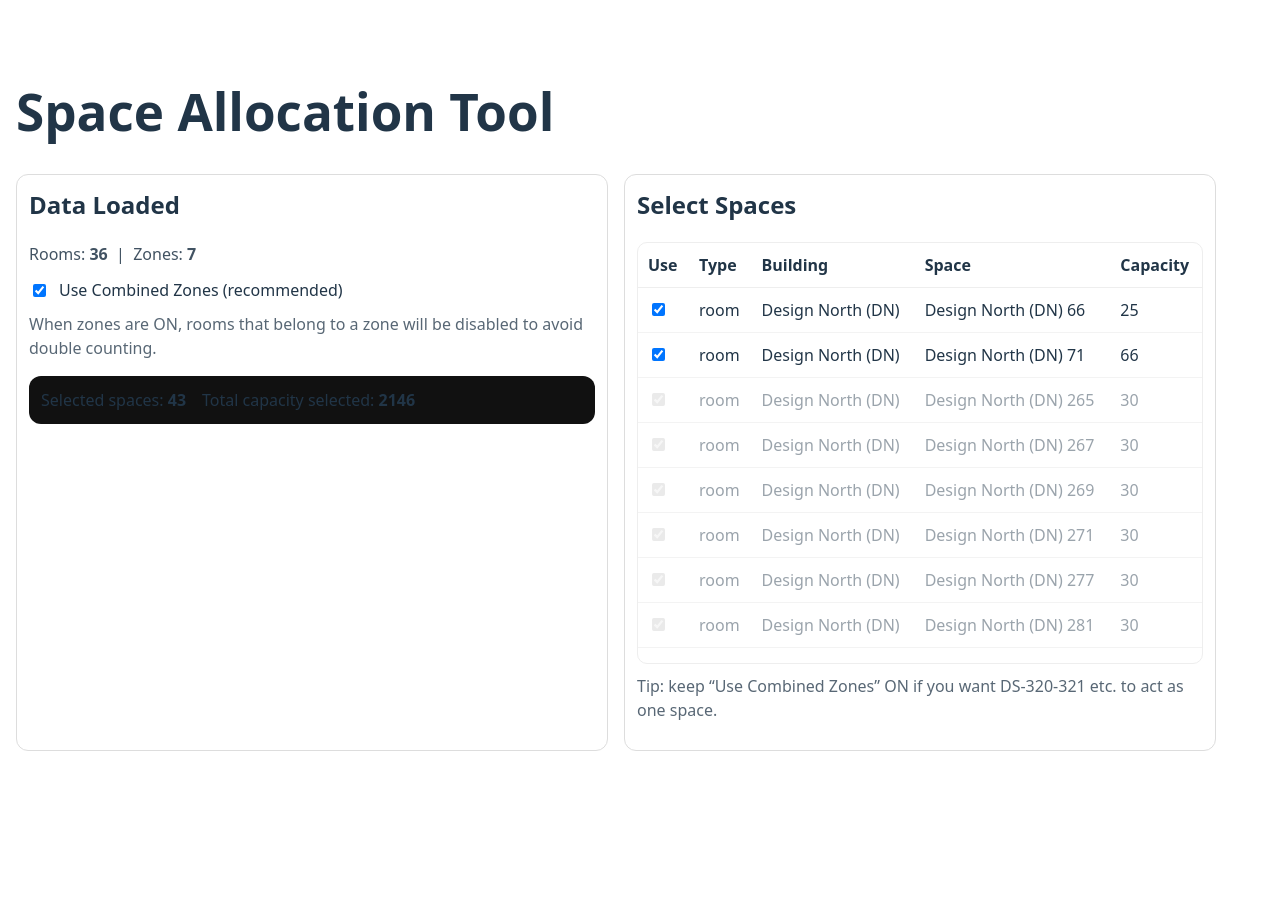
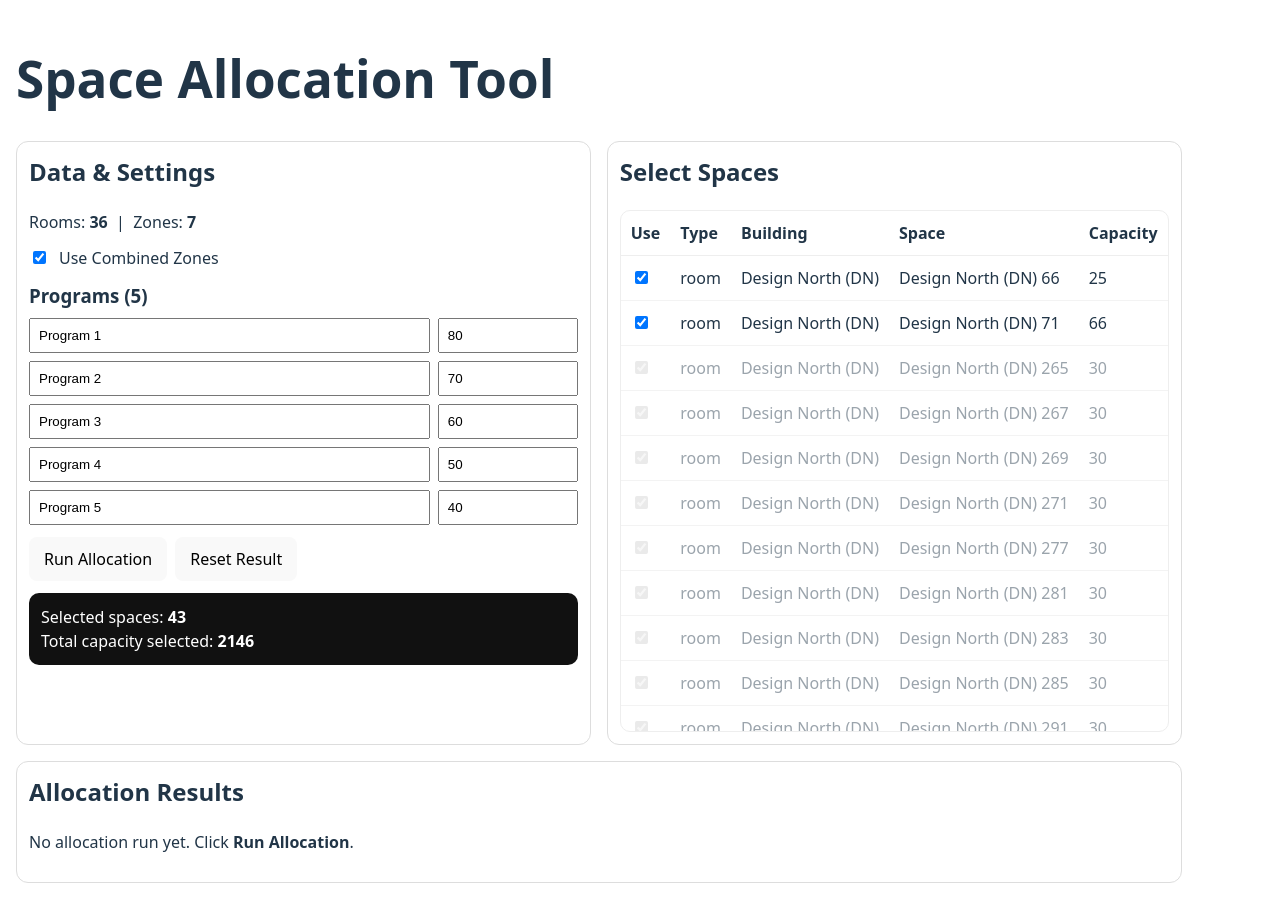
Before and after one commit to ShravyaAU/space-allocation, a React (Vite) app: page / in a window 1280 px wide. Before the commit the page ends 800 px from the top, so only its background shows below. Built offline with nearby package versions, Linux system fonts and the light colour scheme.

Commit message:
Add program inputs, proportional allocation engine, and results UI

```diff
--- a/src/App.jsx
+++ b/src/App.jsx
@@ -1,6 +1,7 @@
 import { useEffect, useMemo, useState } from "react";
 import Papa from "papaparse";
 
+/* ----------------- helpers ----------------- */
 function norm(s) {
   return String(s || "").replace(/\s+/g, " ").trim();
 }
@@ -9,14 +10,81 @@ function toNum(x) {
   return Number.isFinite(n) ? n : 0;
 }
 
+/* Proportional allocation for one room:
+   Inputs:
+     - capacity: number of seats in the room
+     - progRemaining: array of remaining students per program (numbers)
+   Returns:
+     - alloc: array of allocated counts per program (same length)
+   Algorithm:
+     - compute ideal = progRem[i] * capacity / totalRem
+     - take floor(ideal)
+     - distribute leftover seats one-by-one to programs with largest fractional remainder,
+       but never exceed progRemaining[i].
+*/
+function allocateForRoom(capacity, progRemaining) {
+  const n = progRemaining.length;
+  const totalRem = progRemaining.reduce((s, x) => s + x, 0);
+  if (totalRem === 0 || capacity === 0) return new Array(n).fill(0);
+
+  // ideal fractional
+  const ideal = progRemaining.map((r) => (r / totalRem) * capacity);
+  const base = ideal.map((v) => Math.floor(v));
+  let allocated = base.slice();
+  let used = allocated.reduce((s, x) => s + x, 0);
+  let leftover = capacity - used;
+
+  // compute fractional remainders with index
+  const fracs = ideal.map((v, i) => ({ i, frac: v - Math.floor(v) }));
+
+  // sort by fractional desc, tie-break by larger remaining students
+  fracs.sort((a, b) => b.frac - a.frac);
+
+  // distribute leftovers
+  for (let k = 0; k < fracs.length && leftover > 0; ++k) {
+    const i = fracs[k].i;
+    const canTake = Math.min(leftover, progRemaining[i] - allocated[i]);
+    if (canTake > 0) {
+      allocated[i] += canTake;
+      leftover -= canTake;
+    }
+  }
+
+  // If still leftover (edge cases where some programs already exhausted), distribute to any with remaining
+  if (leftover > 0) {
+    for (let i = 0; i < n && leftover > 0; ++i) {
+      const canTake = Math.min(leftover, progRemaining[i] - allocated[i]);
+      if (canTake > 0) {
+        allocated[i] += canTake;
+        leftover -= canTake;
+      }
+    }
+  }
+
+  return allocated;
+}
+
+/* ----------------- App ----------------- */
 export default function App() {
+  /* Data loading */
   const [spaceRows, setSpaceRows] = useState([]);
   const [combinedRows, setCombinedRows] = useState([]);
 
   const [useZones, setUseZones] = useState(true);
   const [selected, setSelected] = useState(() => new Set());
 
-  // Load space_division.csv
+  // programs: default 5
+  const [programs, setPrograms] = useState([
+    { name: "Program 1", count: 80 },
+    { name: "Program 2", count: 70 },
+    { name: "Program 3", count: 60 },
+    { name: "Program 4", count: 50 },
+    { name: "Program 5", count: 40 },
+  ]);
+
+  // allocation result object
+  const [allocationResult, setAllocationResult] = useState(null);
+
   useEffect(() => {
     Papa.parse("/data/space_division.csv", {
       download: true,
@@ -49,7 +117,6 @@ export default function App() {
     });
   }, []);
 
-  // Load combined_spaces.csv
   useEffect(() => {
     Papa.parse("/data/combined_spaces.csv", {
       download: true,
@@ -73,7 +140,7 @@ export default function App() {
     });
   }, []);
 
-  // Base rooms
+  /* Build selectable spaces (zones + rooms) as before */
   const baseRooms = useMemo(() => {
     return spaceRows.map((r) => ({
       key: `room:${r.building}:${r.room}`,
@@ -87,7 +154,6 @@ export default function App() {
     }));
   }, [spaceRows]);
 
-  // Zones
   const zones = useMemo(() => {
     return combinedRows.map((z) => ({
       key: `zone:${z.combined_id}`,
@@ -105,17 +171,14 @@ export default function App() {
     }));
   }, [combinedRows]);
 
-  // For disabling rooms that are inside any zone (when useZones is ON)
   const zonedRoomIds = useMemo(() => {
     const s = new Set();
     for (const z of zones) for (const m of z.members) s.add(m);
     return s;
   }, [zones]);
 
-  // The list we display for selection
   const selectableSpaces = useMemo(() => {
     const list = useZones ? [...zones, ...baseRooms] : [...baseRooms];
-    // Sort: building then kind then id
     return list.sort((a, b) => {
       const ab = a.building.localeCompare(b.building);
       if (ab !== 0) return ab;
@@ -125,13 +188,13 @@ export default function App() {
     });
   }, [useZones, zones, baseRooms]);
 
-  // Auto-select everything on first load (when data arrives)
+  // Auto-select all when loaded
   useEffect(() => {
     if (selectableSpaces.length === 0) return;
     setSelected(new Set(selectableSpaces.map((x) => x.key)));
-  }, [selectableSpaces.length]); // run once when populated
+  }, [selectableSpaces.length]);
 
-  // If zones toggle changes, clean invalid selections
+  // Adjust selected when toggle changes
   useEffect(() => {
     setSelected((prev) => {
       const allowed = new Set(selectableSpaces.map((x) => x.key));
@@ -150,6 +213,54 @@ export default function App() {
     });
   }
 
+  /* ---- Allocation logic over all selected spaces ---- */
+  function runAllocation() {
+    // Prepare selected spaces in sensible order (zones first already)
+    const map = new Map(selectableSpaces.map((s) => [s.key, s]));
+    const selectedList = Array.from(selected).map((k) => map.get(k)).filter(Boolean);
+
+    // Starting remaining students per program
+    const progRemaining = programs.map((p) => Math.max(0, Math.floor(Number(p.count) || 0)));
+    const totalStudents = progRemaining.reduce((s, x) => s + x, 0);
+
+    const roomAllocations = [];
+
+    for (const s of selectedList) {
+      if (progRemaining.reduce((a, b) => a + b, 0) === 0) break; // nothing left
+
+      const alloc = allocateForRoom(s.capacity, progRemaining);
+
+      // store and subtract
+      roomAllocations.push({
+        key: s.key,
+        id: s.id,
+        label: s.label,
+        kind: s.kind,
+        capacity: s.capacity,
+        allocated: alloc.slice(),
+        totalAllocated: alloc.reduce((a, b) => a + b, 0),
+      });
+
+      for (let i = 0; i < progRemaining.length; ++i) {
+        progRemaining[i] = Math.max(0, progRemaining[i] - alloc[i]);
+      }
+    }
+
+    // final remaining per program & summary
+    const remaining = progRemaining.slice();
+    const allocatedTotals = programs.map((_, i) =>
+      roomAllocations.reduce((s, r) => s + (r.allocated[i] || 0), 0)
+    );
+    const summary = {
+      totalStudents,
+      allocatedTotals,
+      remaining,
+    };
+
+    setAllocationResult({ rooms: roomAllocations, summary, programs: programs.map((p) => p.name) });
+  }
+
+  /* UI helpers */
   const selectedSpaces = useMemo(() => {
     const map = new Map(selectableSpaces.map((x) => [x.key, x]));
     return Array.from(selected)
@@ -157,46 +268,67 @@ export default function App() {
       .filter(Boolean);
   }, [selected, selectableSpaces]);
 
-  const totalSelectedCapacity = useMemo(() => {
-    return selectedSpaces.reduce((sum, x) => sum + x.capacity, 0);
-  }, [selectedSpaces]);
+  const totalSelectedCapacity = useMemo(() => selectedSpaces.reduce((s, x) => s + x.capacity, 0), [selectedSpaces]);
 
   return (
     <div style={{ fontFamily: "system-ui", padding: 16, maxWidth: 1200, margin: "0 auto" }}>
       <h1>Space Allocation Tool</h1>
 
       <div style={{ display: "grid", gridTemplateColumns: "1fr 1fr", gap: 16 }}>
+        {/* left column: data + program inputs */}
         <div style={{ border: "1px solid #ddd", borderRadius: 12, padding: 12 }}>
-          <h2 style={{ marginTop: 0 }}>Data Loaded</h2>
-          <p style={{ margin: 0, opacity: 0.85 }}>
+          <h2 style={{ marginTop: 0 }}>Data & Settings</h2>
+          <p style={{ margin: 0 }}>
             Rooms: <b>{baseRooms.length}</b> &nbsp;|&nbsp; Zones: <b>{zones.length}</b>
           </p>
 
           <label style={{ display: "flex", gap: 10, alignItems: "center", marginTop: 12 }}>
-            <input
-              type="checkbox"
-              checked={useZones}
-              onChange={(e) => setUseZones(e.target.checked)}
-            />
-            Use Combined Zones (recommended)
+            <input type="checkbox" checked={useZones} onChange={(e) => setUseZones(e.target.checked)} />
+            Use Combined Zones
           </label>
 
-          <p style={{ marginTop: 10, opacity: 0.75 }}>
-            When zones are ON, rooms that belong to a zone will be disabled to avoid double counting.
-          </p>
+          <div style={{ marginTop: 12 }}>
+            <h3 style={{ margin: "8px 0" }}>Programs (5)</h3>
+            {programs.map((p, i) => (
+              <div key={i} style={{ display: "flex", gap: 8, marginBottom: 8 }}>
+                <input
+                  value={p.name}
+                  onChange={(e) => setPrograms((prev) => { const next = [...prev]; next[i] = { ...next[i], name: e.target.value }; return next; })}
+                  style={{ flex: 1, padding: 8 }}
+                />
+                <input
+                  type="number"
+                  min="0"
+                  value={p.count}
+                  onChange={(e) => setPrograms((prev) => { const next = [...prev]; next[i] = { ...next[i], count: Number(e.target.value || 0) }; return next; })}
+                  style={{ width: 120, padding: 8 }}
+                />
+              </div>
+            ))}
+          </div>
 
-          <div style={{ marginTop: 12, padding: 12, background: "#111", borderRadius: 12 }}>
-            <div style={{ display: "flex", gap: 16, flexWrap: "wrap" }}>
+          <div style={{ marginTop: 12 }}>
+            <div style={{ display: "flex", gap: 8 }}>
+              <button onClick={runAllocation} style={{ padding: "10px 14px", borderRadius: 8 }}>
+                Run Allocation
+              </button>
+
+              <button onClick={() => { setAllocationResult(null); }} style={{ padding: "10px 14px", borderRadius: 8 }}>
+                Reset Result
+              </button>
+            </div>
+
+            <div style={{ marginTop: 12, padding: 12, background: "#111", borderRadius: 10, color: "white" }}>
               <div>Selected spaces: <b>{selectedSpaces.length}</b></div>
               <div>Total capacity selected: <b>{totalSelectedCapacity}</b></div>
             </div>
           </div>
         </div>
 
+        {/* right column: select spaces */}
         <div style={{ border: "1px solid #ddd", borderRadius: 12, padding: 12 }}>
           <h2 style={{ marginTop: 0 }}>Select Spaces</h2>
-
-          <div style={{ maxHeight: 420, overflow: "auto", border: "1px solid #eee", borderRadius: 10 }}>
+          <div style={{ maxHeight: 520, overflow: "auto", border: "1px solid #eee", borderRadius: 10 }}>
             <table style={{ width: "100%", borderCollapse: "collapse" }}>
               <thead>
                 <tr>
@@ -211,16 +343,10 @@ export default function App() {
                 {selectableSpaces.map((s) => {
                   const isRoomInZone = useZones && s.kind === "room" && zonedRoomIds.has(s.id);
                   const disabled = isRoomInZone;
-
                   return (
                     <tr key={s.key} style={{ opacity: disabled ? 0.45 : 1 }}>
                       <td style={{ padding: 10, borderBottom: "1px solid #f3f3f3" }}>
-                        <input
-                          type="checkbox"
-                          checked={selected.has(s.key)}
-                          disabled={disabled}
-                          onChange={() => toggleSelect(s.key)}
-                        />
+                        <input type="checkbox" checked={selected.has(s.key)} disabled={disabled} onChange={() => toggleSelect(s.key)} />
                       </td>
                       <td style={{ padding: 10, borderBottom: "1px solid #f3f3f3" }}>{s.kind}</td>
                       <td style={{ padding: 10, borderBottom: "1px solid #f3f3f3" }}>{s.building}</td>
@@ -232,11 +358,71 @@ export default function App() {
               </tbody>
             </table>
           </div>
+        </div>
+      </div>
 
-          <p style={{ marginTop: 10, opacity: 0.75 }}>
-            Tip: keep “Use Combined Zones” ON if you want DS-320-321 etc. to act as one space.
-          </p>
-        </div>
+      {/* Allocation results */}
+      <div style={{ marginTop: 16, border: "1px solid #ddd", borderRadius: 12, padding: 12 }}>
+        <h2 style={{ marginTop: 0 }}>Allocation Results</h2>
+
+        {!allocationResult ? (
+          <p>No allocation run yet. Click <b>Run Allocation</b>.</p>
+        ) : (
+          <>
+            <h3>Summary</h3>
+            <div style={{ display: "flex", gap: 24, flexWrap: "wrap" }}>
+              <div>Total students: <b>{allocationResult.summary.totalStudents}</b></div>
+              <div>Allocated total: <b>{allocationResult.summary.allocatedTotals.reduce((a,b)=>a+b,0)}</b></div>
+              <div>Unallocated (remaining): <b>{allocationResult.summary.remaining.reduce((a,b)=>a+b,0)}</b></div>
+            </div>
+
+            <h3 style={{ marginTop: 12 }}>Per-program totals</h3>
+            <table style={{ width: "100%", borderCollapse: "collapse" }}>
+              <thead>
+                <tr>
+                  <th style={{ padding: 8, borderBottom: "1px solid #eee" }}>Program</th>
+                  <th style={{ padding: 8, borderBottom: "1px solid #eee" }}>Requested</th>
+                  <th style={{ padding: 8, borderBottom: "1px solid #eee" }}>Allocated</th>
+                  <th style={{ padding: 8, borderBottom: "1px solid #eee" }}>Remaining</th>
+                </tr>
+              </thead>
+              <tbody>
+                {allocationResult.programs.map((name, i) => (
+                  <tr key={name}>
+                    <td style={{ padding: 8, borderBottom: "1px solid #f3f3f3" }}>{name}</td>
+                    <td style={{ padding: 8, borderBottom: "1px solid #f3f3f3" }}>{programs[i].count}</td>
+                    <td style={{ padding: 8, borderBottom: "1px solid #f3f3f3" }}>{allocationResult.summary.allocatedTotals[i]}</td>
+                    <td style={{ padding: 8, borderBottom: "1px solid #f3f3f3" }}>{allocationResult.summary.remaining[i]}</td>
+                  </tr>
+                ))}
+              </tbody>
+            </table>
+
+            <h3 style={{ marginTop: 12 }}>Room allocations</h3>
+            <div style={{ maxHeight: 380, overflow: "auto", border: "1px solid #eee", borderRadius: 8 }}>
+              <table style={{ width: "100%", borderCollapse: "collapse" }}>
+                <thead>
+                  <tr>
+                    <th style={{ padding: 8, borderBottom: "1px solid #eee" }}>Space</th>
+                    <th style={{ padding: 8, borderBottom: "1px solid #eee" }}>Cap</th>
+                    <th style={{ padding: 8, borderBottom: "1px solid #eee" }}>Total Alloc</th>
+                    {allocationResult.programs.map((p) => <th key={p} style={{ padding: 8, borderBottom: "1px solid #eee" }}>{p}</th>)}
+                  </tr>
+                </thead>
+                <tbody>
+                  {allocationResult.rooms.map((r) => (
+                    <tr key={r.key}>
+                      <td style={{ padding: 8, borderBottom: "1px solid #f3f3f3" }}>{r.label}</td>
+                      <td style={{ padding: 8, borderBottom: "1px solid #f3f3f3" }}>{r.capacity}</td>
+                      <td style={{ padding: 8, borderBottom: "1px solid #f3f3f3" }}>{r.totalAllocated}</td>
+                      {r.allocated.map((v, i) => <td key={i} style={{ padding: 8, borderBottom: "1px solid #f3f3f3" }}>{v}</td>)}
+                    </tr>
+                  ))}
+                </tbody>
+              </table>
+            </div>
+          </>
+        )}
       </div>
     </div>
   );
```
